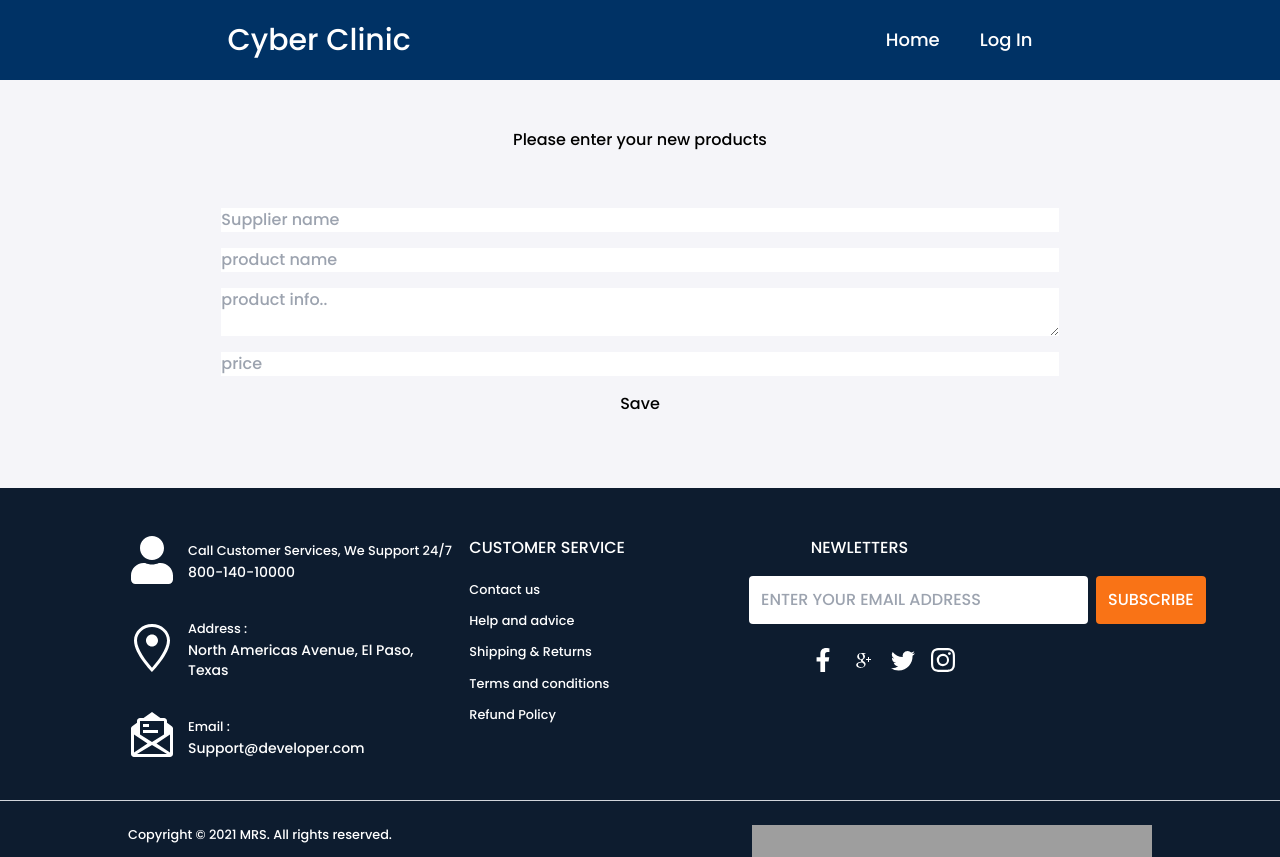
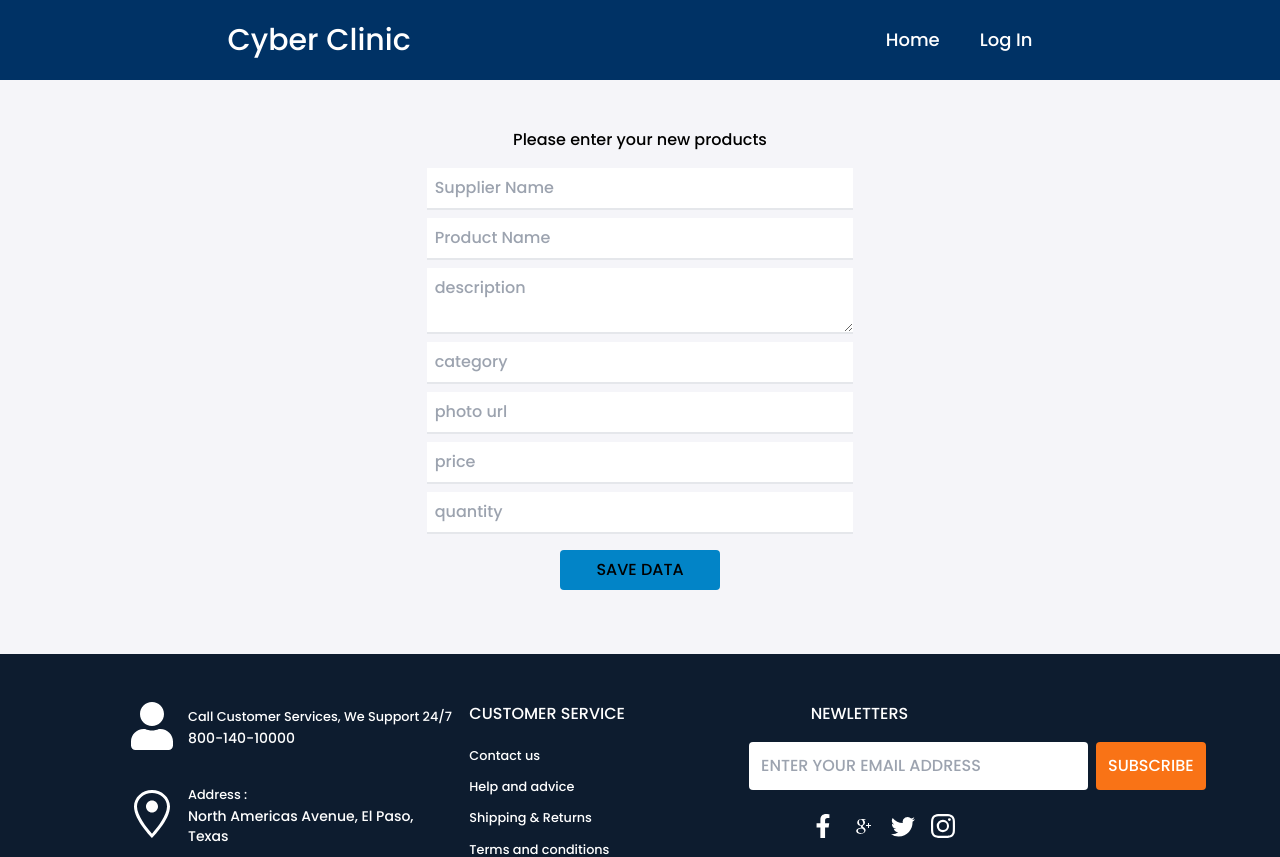
Before and after one commit to Raselshah/warehouse-cyber-shop, a React (Create React App) app: page /add in a window 1280 px wide. Shown: the top 857 px of the page. Built offline with nearby package versions, Linux system fonts and the light colour scheme; no server answers; grey boxes are pictures that could not be loaded.

Commit message:
use react form and data send to api

```diff
--- a/package.json
+++ b/package.json
@@ -10,6 +10,7 @@
     "react": "^18.0.0",
     "react-dom": "^18.0.0",
     "react-firebase-hooks": "^5.0.3",
+    "react-hook-form": "^7.30.0",
     "react-icons": "^4.3.1",
     "react-router-dom": "^6.3.0",
     "react-scripts": "5.0.1",
--- a/src/Pages/AddNewItems/AddNewItems.js
+++ b/src/Pages/AddNewItems/AddNewItems.js
@@ -1,21 +1,69 @@
 import React from "react";
+import { useForm } from "react-hook-form";
 
 const AddNewItems = () => {
+  const { register, handleSubmit } = useForm();
+  const onSubmit = (data) => {
+    console.log(data);
+    const url = `http://localhost:5000/home`;
+    fetch(url, {
+      method: "POST",
+      headers: {
+        "content-type": "application/json",
+      },
+      body: JSON.stringify(data),
+    })
+      .then((res) => res.json())
+      .then((product) => {
+        console.log(product);
+      });
+  };
   return (
     <div className="text-center mt-12">
       <h2>Please enter your new products</h2>
-      <form className="flex flex-col w-4/6 mx-auto gap-4 p-2 mt-12">
-        <input type="text" name="sname" id="" placeholder="Supplier name" />
-        <input type="text" name="pname" id="" placeholder="product name" />
+      <form className="mt-4" onSubmit={handleSubmit(onSubmit)}>
+        <input
+          className="flex flex-col mb-2 p-2 lg:w-1/3 mx-auto border-b-2 md:w-5/6"
+          placeholder="Supplier Name"
+          {...register("supplierName", { required: true, maxLength: 20 })}
+        />
+        <input
+          className="flex flex-col mb-2 p-2 lg:w-1/3 mx-auto border-b-2 md:w-5/6"
+          placeholder="Product Name"
+          {...register("productName")}
+        />
         <textarea
-          type="text"
-          name="description"
-          id=""
-          placeholder="product info.."
+          className="flex flex-col mb-2 p-2 lg:w-1/3 mx-auto border-b-2 md:w-5/6"
+          placeholder="description"
+          {...register("description")}
         />
-        <input type="number" name="price" id="" placeholder="price" />
-
-        <button>Save</button>
+        <input
+          className="flex flex-col mb-2 p-2 lg:w-1/3 mx-auto border-b-2 md:w-5/6"
+          placeholder="category"
+          {...register("category")}
+        />
+        <input
+          className="flex flex-col mb-2 p-2 lg:w-1/3 mx-auto border-b-2 md:w-5/6"
+          placeholder="photo url"
+          {...register("picture")}
+        />
+        <input
+          className="flex flex-col mb-2 p-2 lg:w-1/3 mx-auto border-b-2 md:w-5/6"
+          placeholder="price"
+          type="number"
+          {...register("price")}
+        />
+        <input
+          className="flex flex-col mb-2 p-2 lg:w-1/3 mx-auto border-b-2 md:w-5/6"
+          placeholder="quantity"
+          type="number"
+          {...register("quantity")}
+        />
+        <input
+          className="mt-2 bg-sky-600 hover:bg-sky-700 hover:text-white w-40 py-2 cursor-pointer rounded"
+          value="SAVE DATA"
+          type="submit"
+        />
       </form>
     </div>
   );
```
Also changed, not shown: 1 other file (tests, documents, lock files or other folders).
